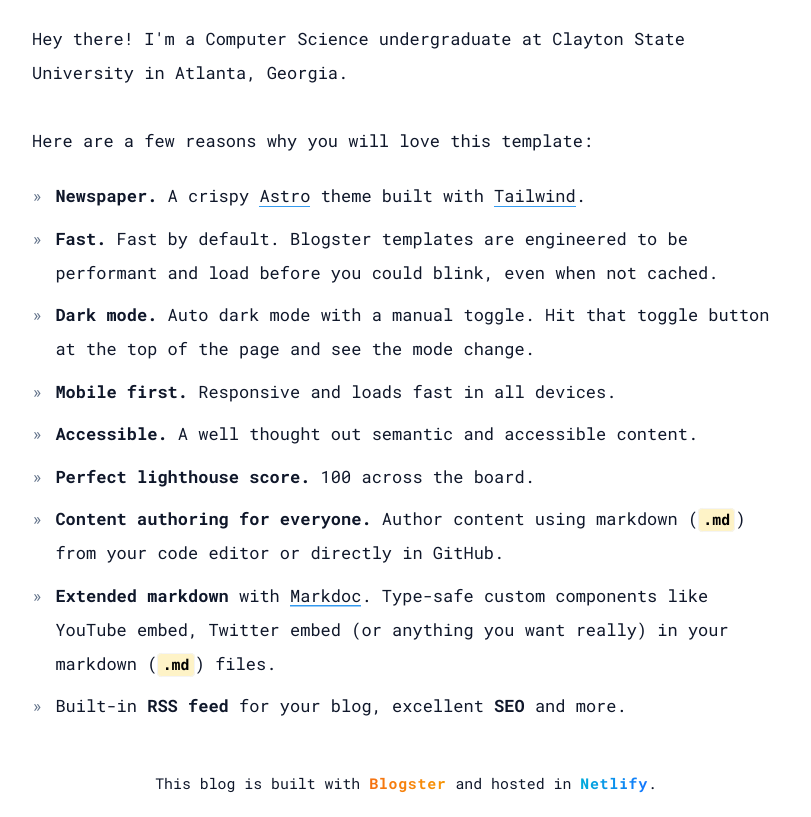
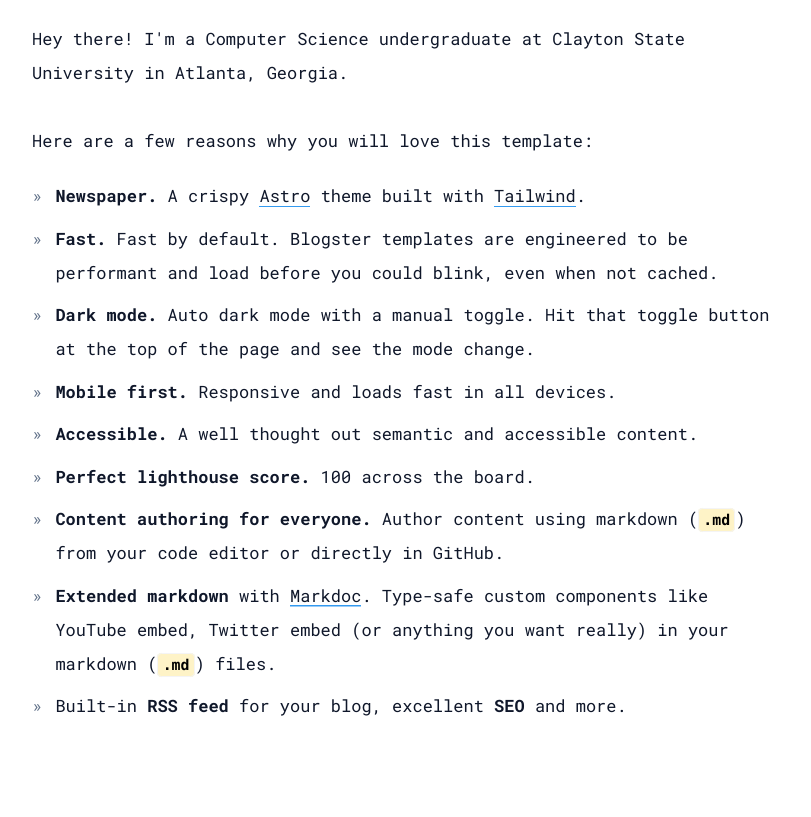
Before and after one commit to nTh0rn/nthorn, an Astro site: page / in a window 1280 px wide. Shown: the part 235-1052 px from the top of the page, without its empty margins (234-1045 px from the left). Built offline with nearby package versions, Linux system fonts and the light colour scheme; Astro itself is replaced by a stand-in of ours.

Commit message:
Update Footer.astro

```diff
--- a/src/components/Footer.astro
+++ b/src/components/Footer.astro
@@ -2,20 +2,6 @@
 ---
 
 <footer class="text-sm leading-[1.75] mt-4">
-  <div>
-    This blog is built with
-    <a
-      class="unset gradient-link tracking-wider font-bold bg-clip-text text-transparent bg-gradient-to-r from-[#f57111] to-[#f79605] hover:after:bg-gradient-to-r hover:after:from-[#f57111] hover:after:to-[#f79605]"
-      href={"https://github.com/flexdinesh/blogster"}
-      target="_blank"
-    >
-      Blogster</a> and hosted in
-    <a
-      class="unset gradient-link tracking-wider font-bold bg-clip-text text-transparent bg-gradient-to-r from-[#00abda] to-[#1476ff] hover:after:bg-gradient-to-r hover:after:from-[#00abda] hover:after:to-[#1476ff]"
-      href={"https://www.netlify.com"}
-      target="_blank"
-    >
-      Netlify</a>.
   </div>
 </footer>
 
```
